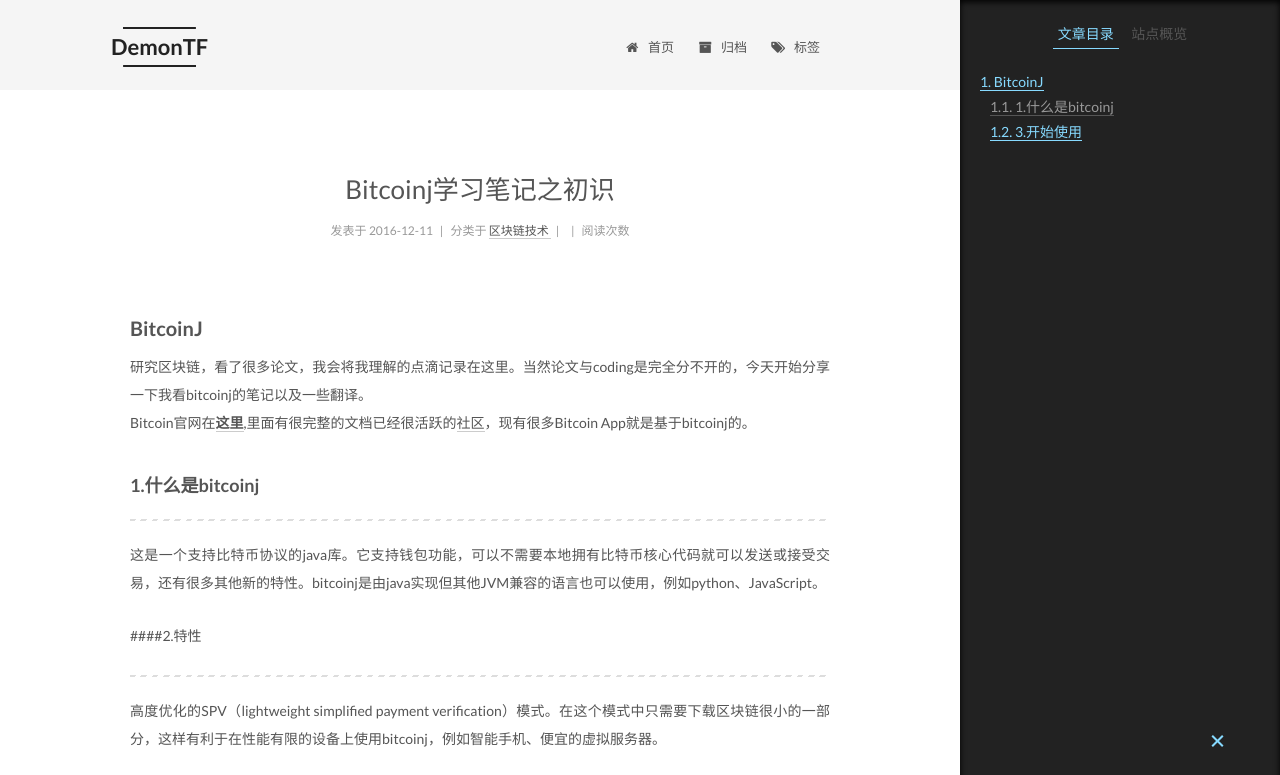
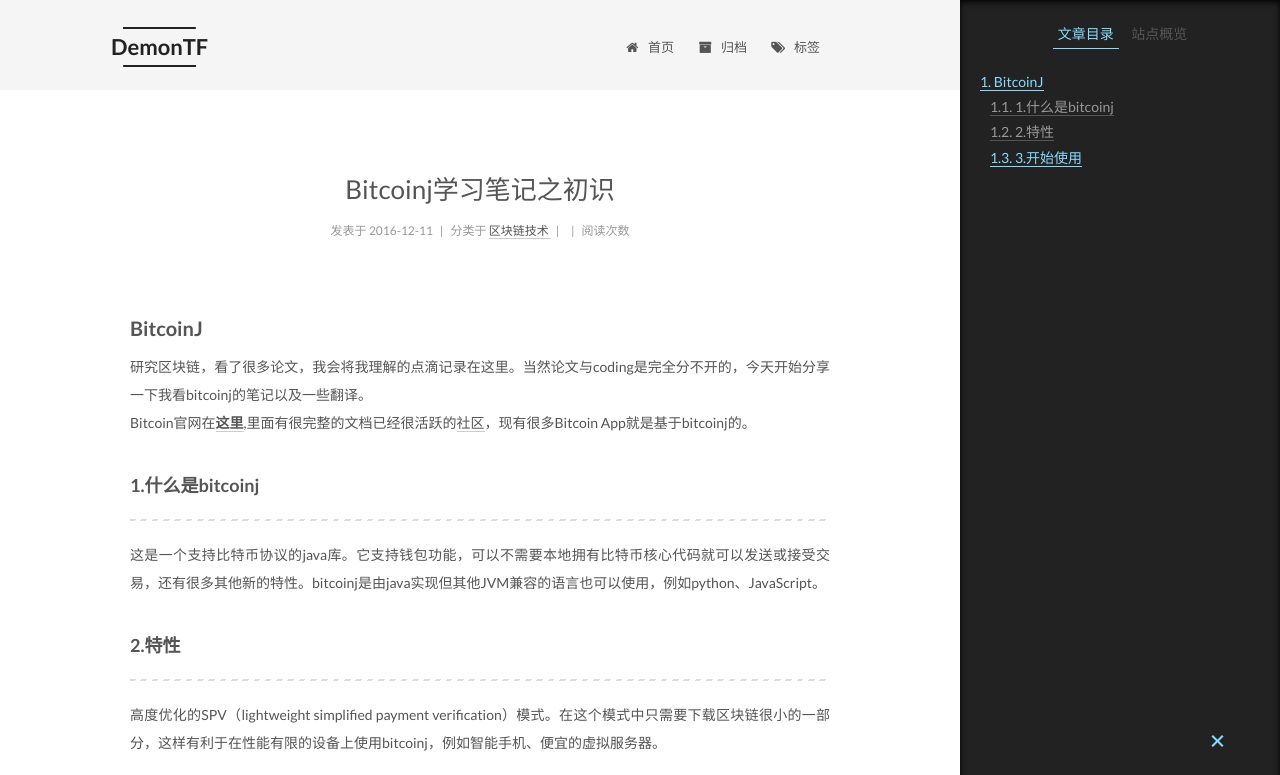
Before and after one commit to Demontf/demontf.github.io, a plain HTML site: page 2016/12/11/bitcoinj-1/index.html in a window 1280 px wide. Shown: the top 775 px of the page. Drawn offline with nearby package versions, Linux system fonts and the light colour scheme; some packages are replaced by stand-ins of ours; a script that the page names is missing.

Commit message:
Site updated: 2016-12-12 08:41:30

```diff
--- a/2016/12/11/bitcoinj-1/index.html
+++ b/2016/12/11/bitcoinj-1/index.html
@@ -86,7 +86,7 @@
 <meta property="og:url" content="http://demontf.github.io/2016/12/11/bitcoinj-1/index.html">
 <meta property="og:site_name" content="DemonTF">
 <meta property="og:description" content="BitcoinJ研究区块链，看了很多论文，我会将我理解的点滴记录在这里。当然论文与coding是完全分不开的，今天开始分享一下我看bitcoinj的笔记以及一些翻译。Bitcoin官网在这里,里面有很完整的文档已经很活跃的社区，现有很多Bitcoin App就是基于bitcoinj的。">
-<meta property="og:updated_time" content="2016-12-11T15:32:18.000Z">
+<meta property="og:updated_time" content="2016-12-12T00:41:19.000Z">
 <meta name="twitter:card" content="summary">
 <meta name="twitter:title" content="Bitcoinj学习笔记之初识">
 <meta name="twitter:description" content="BitcoinJ研究区块链，看了很多论文，我会将我理解的点滴记录在这里。当然论文与coding是完全分不开的，今天开始分享一下我看bitcoinj的笔记以及一些翻译。Bitcoin官网在这里,里面有很完整的文档已经很活跃的社区，现有很多Bitcoin App就是基于bitcoinj的。">
@@ -315,8 +315,7 @@
         <h3 id="BitcoinJ"><a href="#BitcoinJ" class="headerlink" title="BitcoinJ"></a>BitcoinJ</h3><p>研究区块链，看了很多论文，我会将我理解的点滴记录在这里。当然论文与coding是完全分不开的，今天开始分享一下我看bitcoinj的笔记以及一些翻译。<br>Bitcoin官网在<a href="https://bitcoinj.github.io/" target="_blank" rel="external"><strong>这里</strong></a>,里面有很完整的文档已经很活跃的<a href="https://bitcoinj.github.io/#community" target="_blank" rel="external">社区</a>，现有很多Bitcoin App就是基于bitcoinj的。<br><a id="more"></a></p>
 <h4 id="1-什么是bitcoinj"><a href="#1-什么是bitcoinj" class="headerlink" title="1.什么是bitcoinj"></a>1.什么是bitcoinj</h4><hr>
 <p>这是一个支持比特币协议的java库。它支持钱包功能，可以不需要本地拥有比特币核心代码就可以发送或接受交易，还有很多其他新的特性。bitcoinj是由java实现但其他JVM兼容的语言也可以使用，例如python、JavaScript。</p>
-<p>####2.特性</p>
-<hr>
+<h4 id="2-特性"><a href="#2-特性" class="headerlink" title="2.特性"></a>2.特性</h4><hr>
 <p>高度优化的SPV（lightweight simplified payment verification）模式。在这个模式中只需要下载区块链很小的一部分，这样有利于在性能有限的设备上使用bitcoinj，例如智能手机、便宜的虚拟服务器。</p>
 <p><strong>钱包类</strong>具有加密，费用计算，多重签名，确定性密钥推导，可插拔硬币选择/硬币控制，扩展支持和事件监听器等功能，让您随时了解您的余额变化。</p>
 <p>为<strong>网络IO</strong>提供异步和多线程链接，允许在可伸缩和类似SOCK/Tor代理的Blocking-only特性中选择。</p>
@@ -546,7 +545,7 @@
 
 
 
-              <div class="post-toc-content"><ol class="nav"><li class="nav-item nav-level-3"><a class="nav-link" href="#BitcoinJ"><span class="nav-number">1.</span> <span class="nav-text">BitcoinJ</span></a><ol class="nav-child"><li class="nav-item nav-level-4"><a class="nav-link" href="#1-什么是bitcoinj"><span class="nav-number">1.1.</span> <span class="nav-text">1.什么是bitcoinj</span></a></li><li class="nav-item nav-level-4"><a class="nav-link" href="#3-开始使用"><span class="nav-number">1.2.</span> <span class="nav-text">3.开始使用</span></a></li></ol></li></ol></div>
+              <div class="post-toc-content"><ol class="nav"><li class="nav-item nav-level-3"><a class="nav-link" href="#BitcoinJ"><span class="nav-number">1.</span> <span class="nav-text">BitcoinJ</span></a><ol class="nav-child"><li class="nav-item nav-level-4"><a class="nav-link" href="#1-什么是bitcoinj"><span class="nav-number">1.1.</span> <span class="nav-text">1.什么是bitcoinj</span></a></li><li class="nav-item nav-level-4"><a class="nav-link" href="#2-特性"><span class="nav-number">1.2.</span> <span class="nav-text">2.特性</span></a></li><li class="nav-item nav-level-4"><a class="nav-link" href="#3-开始使用"><span class="nav-number">1.3.</span> <span class="nav-text">3.开始使用</span></a></li></ol></li></ol></div>
 
           </div>
         </section>
--- a/css/main.css
+++ b/css/main.css
@@ -1534,7 +1534,7 @@
   width: 4px;
   height: 4px;
   border-radius: 50%;
-  background: #88d1ff;
+  background: #c9f187;
 }
 .links-of-blogroll {
   font-size: 13px;
```
